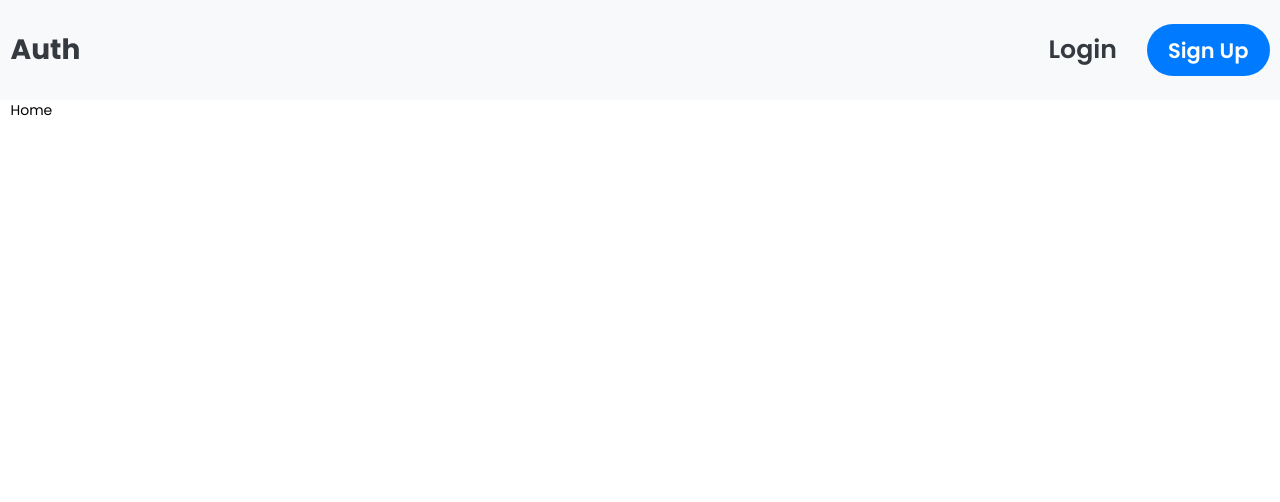
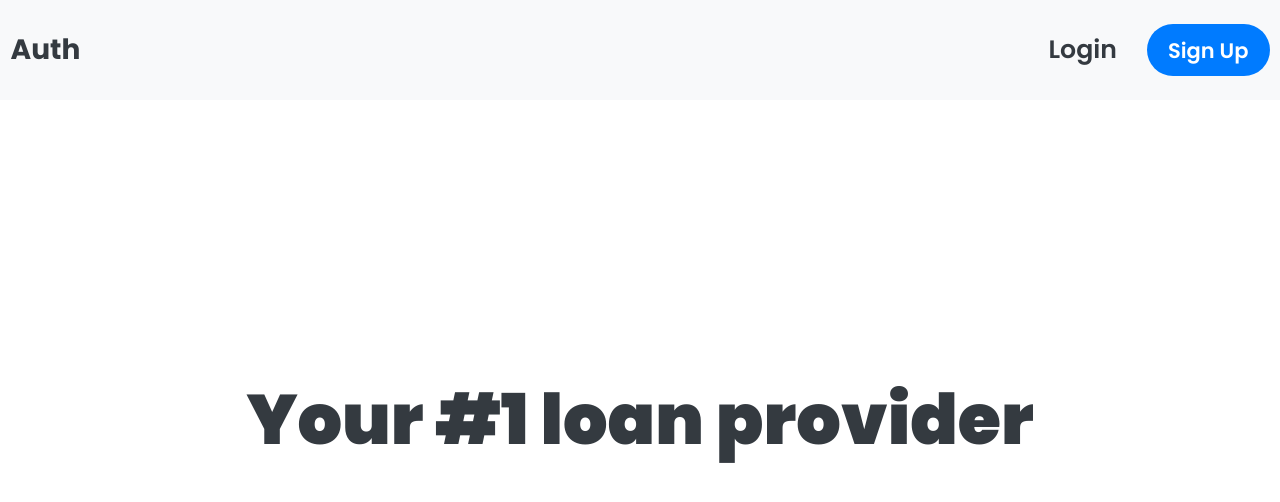
Before and after one commit to rapnavalez/userauth, a React (Create React App) app: page / in a window 1280 px wide. Shown: the top 502 px of the page. Built offline with nearby package versions, Linux system fonts and the light colour scheme.

Commit message:
updated auth styles, initial homepage codes

```diff
--- a/src/Context/index.js
+++ b/src/Context/index.js
@@ -41,6 +41,9 @@ export const DataProvider = (props) => {
   const getUserInput = (e) => {
     const target = e.target.name;
     const value = e.target.value;
+    const confirmPasswordLabel = document.querySelector(
+      '.confirmPassword-label'
+    );
 
     switch (target) {
       case 'name':
@@ -51,6 +54,9 @@ export const DataProvider = (props) => {
         break;
       case 'password':
         setformInput((prev) => ({ ...prev, password: value }));
+        break;
+      case 'confirmPassword':
+        confirmPasswordLabel.classList.remove('errorAnimation');
         break;
       default:
         break;
--- a/src/pages/Home/_home.scss
+++ b/src/pages/Home/_home.scss
@@ -0,0 +1,16 @@
+.home {
+  width: 100%;
+
+  &--wrapper {
+    width: 100%;
+    height: 80vh;
+    display: flex;
+    align-items: center;
+    justify-content: center;
+  }
+
+  &--title {
+    font-size: 5rem;
+    font-weight: 900;
+  }
+}
--- a/src/pages/Home/index.js
+++ b/src/pages/Home/index.js
@@ -2,8 +2,12 @@ import React from 'react';
 
 export default function Home() {
   return (
-    <main>
-      <div className='container'>Home</div>
+    <main className='home'>
+      <div className='container'>
+        <div className='home--wrapper'>
+          <h2 className='home--title text-dark'>Your #1 loan provider</h2>
+        </div>
+      </div>
     </main>
   );
 }
--- a/src/pages/Login/_login.scss
+++ b/src/pages/Login/_login.scss
@@ -7,7 +7,8 @@
   }
 
   &--form {
-    width: 40%;
+    width: 95%;
+    max-width: 500px;
     position: absolute;
     left: 50%;
     top: 0;
--- a/src/pages/Login/index.js
+++ b/src/pages/Login/index.js
@@ -11,9 +11,12 @@ export default function Login() {
   const formInput = FormInput[0];
   const setUserStatus = UserStatus[1];
 
+  const inputs = document.querySelectorAll('input');
+  const labels = document.querySelectorAll('label');
+
   const loginHandler = async (e) => {
     e.preventDefault();
-
+    labels.forEach((label) => label.classList.remove('errorAnimation'));
     await axios
       .post('/api/login', {
         ...formInput,
@@ -26,6 +29,9 @@ export default function Login() {
       })
       .catch((err) => {
         setErrors(err.response.data);
+        inputs.forEach((input) => input.classList.add('inputError'));
+        labels.forEach((label) => label.classList.add('inputError-label'));
+        labels.forEach((label) => label.classList.add('errorAnimation'));
       });
   };
 
--- a/src/pages/Signup/_signup.scss
+++ b/src/pages/Signup/_signup.scss
@@ -7,7 +7,8 @@
   }
 
   &--form {
-    width: 40%;
+    max-width: 500px;
+    width: 95%;
     position: absolute;
     left: 50%;
     top: 0%;
--- a/src/pages/Signup/index.js
+++ b/src/pages/Signup/index.js
@@ -39,10 +39,6 @@ export default function Signup() {
       .catch((err) => {
         setErrors(err.response.data);
       });
-  };
-
-  const checkConfirmPassword = () => {
-    confirmPasswordLabel.classList.remove('errorAnimation');
   };
 
   return (
@@ -95,7 +91,7 @@ export default function Signup() {
             placeholder='&#8226;&#8226;&#8226;&#8226;&#8226;&#8226;&#8226;&#8226;'
             name='confirmPassword'
             id='confirmPassword'
-            onChange={checkConfirmPassword}
+            onChange={getUserInput}
           />
           <button
             className='signup--submit btn-primary'
--- a/src/scss/style.scss
+++ b/src/scss/style.scss
@@ -8,3 +8,4 @@
 @import '../components/Header/header';
 @import '../pages/Login/login';
 @import '../pages/Signup/signup';
+@import '../pages/Home/home';
--- a/src/style.css
+++ b/src/style.css
@@ -650,7 +650,8 @@ a {
 }
 
 .login--form {
-  width: 40%;
+  width: 95%;
+  max-width: 500px;
   position: absolute;
   left: 50%;
   top: 0;
@@ -711,7 +712,8 @@ a {
 }
 
 .signup--form {
-  width: 40%;
+  max-width: 500px;
+  width: 95%;
   position: absolute;
   left: 50%;
   top: 0%;
@@ -761,3 +763,26 @@ a {
   font-size: 1.3rem;
   padding: 0.75rem 1.5rem;
 }
+
+.home {
+  width: 100%;
+}
+
+.home--wrapper {
+  width: 100%;
+  height: 80vh;
+  display: -webkit-box;
+  display: -ms-flexbox;
+  display: flex;
+  -webkit-box-align: center;
+      -ms-flex-align: center;
+          align-items: center;
+  -webkit-box-pack: center;
+      -ms-flex-pack: center;
+          justify-content: center;
+}
+
+.home--title {
+  font-size: 5rem;
+  font-weight: 900;
+}
```
